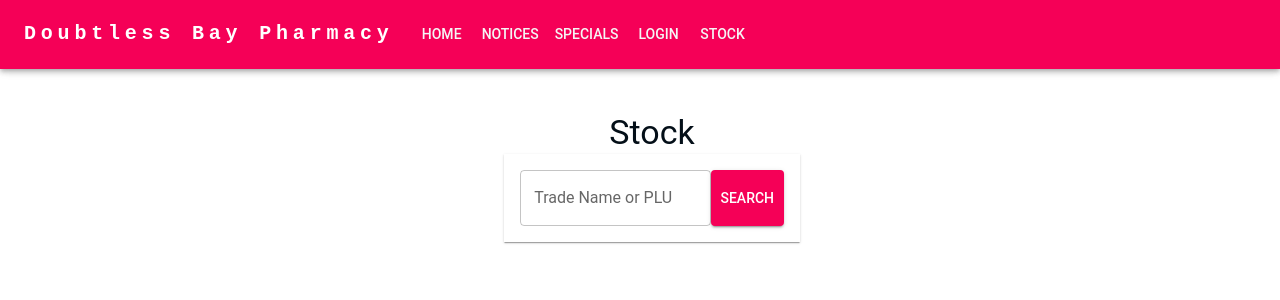
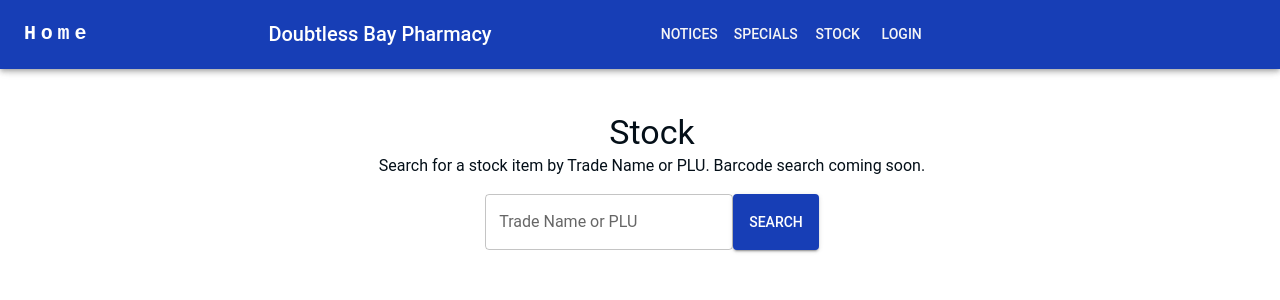
Before and after one commit to institutedata/capstone-siege2000, a React (Vite) app in the folder client/: page /stock in a window 1280 px wide. Shown: the top 300 px of the page. Built offline with nearby package versions, Linux system fonts and the light colour scheme; a web font is replaced by a local one.

Commit message:
changed color scheme back to blue, feedback from Janneke. responsive UI and menu fixed. iphone responsive

```diff
--- a/client/src/components/NavBar.jsx
+++ b/client/src/components/NavBar.jsx
@@ -1,4 +1,5 @@
 import * as React from 'react';
+import { useEffect } from 'react';
 import AppBar from '@mui/material/AppBar';
 import Box from '@mui/material/Box';
 import Toolbar from '@mui/material/Toolbar';
@@ -17,18 +18,19 @@
 import { useMediaQuery } from "react-responsive";
 import { useState } from "react";
 
-const pages = ['Home','Notices',  'Specials','Login', 'Stock'];
+const pages = ['Notices',  'Specials', 'Stock','Login',];
 const settings = ['Profile', 'Account', 'Dashboard', 'Logout'];
 export const DarkModeToggle = () => {
   const [isDark, setIsDark] = useState(true);
 
-  const systemPrefersDark = useMediaQuery(
-    {
-      query: "(prefers-color-scheme: dark)",
-    },
-    undefined,
-    (isSystemDark) => setIsDark(isSystemDark)
-  );
+  // Listen to the system preference
+  const systemPrefersDark = useMediaQuery({
+    query: '(prefers-color-scheme: dark)',
+  });
+
+  useEffect(() => {
+    setIsDark(systemPrefersDark);
+  }, [systemPrefersDark]);
 
   return (
     <Toggle
@@ -39,7 +41,6 @@
     />
   );
 };
-
 function NavBar() {
   const [anchorElNav, setAnchorElNav] = React.useState(null);
   const [anchorElUser, setAnchorElUser] = React.useState(null);
@@ -62,6 +63,7 @@
 
   return (
     <AppBar position="fixed" className="appbar">
+
       <Container maxWidth="xl">
         <Toolbar disableGutters>
 
@@ -80,8 +82,9 @@
               textDecoration: 'none',
             }}
           >
-            Doubtless Bay Pharmacy
+           Home
           </Typography>
+
 
           <Box sx={{ flexGrow: 1, display: { xs: 'flex', md: 'none' } }}>
             <IconButton
@@ -115,13 +118,15 @@
               {pages.map((page) => (
                 <MenuItem key={page} onClick={handleCloseNavMenu}>
                   <Typography textAlign="left">
-                    <Link to={`/${page}`}>{page}</Link>
+                    <Link to={`/${page.toLowerCase()}`}>{page}</Link>
                   </Typography>
                 </MenuItem>
               ))}
+
+
             </Menu>
           </Box>
-          <AdbIcon sx={{ display: { xs: 'flex', md: 'none' }, mr: 1 }} />
+          <Typography variant='h6' color='inherit' sx={{ flexGrow: 1 }}>Doubtless Bay Pharmacy</Typography>
           <Typography
             variant="h5"
             noWrap
@@ -147,10 +152,12 @@
                 onClick={handleCloseNavMenu}
                 sx={{ my: 2, color: 'white', display: 'block' }}
               >
-               <Link to={`/${page}`}>{page}</Link>
+               <Link to={`/${page.toLowerCase()}`}>{page}</Link>
               </Button>
             ))}
+
           </Box>
+
 
           <Box sx={{ flexGrow: 0 }}>
 
@@ -178,7 +185,7 @@
 >
    {pages.map((page) => (
                 <MenuItem key={page} onClick={handleCloseUserMenu}>
-                  <Link to={`/${page}`}>{page}</Link>
+                  <Link to={`/${page.toLowerCase()}`}>{page}</Link>
                 </MenuItem>
               ))}
             </Menu>
--- a/client/src/components/customTheme.jsx
+++ b/client/src/components/customTheme.jsx
@@ -3,10 +3,10 @@
 export const customTheme = createTheme({
     palette: {
         primary: {
-            main: '#f50057',
+            main: '#173eb6',
         },
         secondary: {
-            main: '#f50057',
+            main: '#3083e2',
         },
 
     },
--- a/client/src/pages/Home.jsx
+++ b/client/src/pages/Home.jsx
@@ -11,7 +11,7 @@
     return (
         <div className="posts" textAlign="center" >
             <Typography variant="h3" gutterBottom>
-                Welcome to Our Team Portal
+                pharmAdmin
             </Typography>
 
             <Grid container spacing={2}xs={12} md={8} justifyContent="center">
--- a/client/src/pages/Stock.jsx
+++ b/client/src/pages/Stock.jsx
@@ -34,11 +34,12 @@
     return (
         <div className="posts">
             <Typography variant="h4">Stock</Typography>
-            <Grid  container spacing={2} width="80%" >
+            <Typography variant="body1">Search for a stock item by Trade Name or PLU. Barcode search coming soon.</Typography>
+            <Grid  container spacing={2} width="80%" sx={{border:"0"}}>
 
-                <Grid item xs={12} md={12}sx={{flexDirection:'row'}}>
+                <Grid item xs={12} md={12}sx={{flexDirection:'row', border:"0"}}>
                 <form onSubmit={handleSearch}>
-                <FormControl onSubmit={handleSearch} xs={12}sx={{ boxShadow: 1,p:2, flexDirection:'row'}} >
+                <FormControl onSubmit={handleSearch} xs={12}sx={{ p:2, flexDirection:'row'}} >
                     <TextField
                         label="Trade Name or PLU"
                         value={inputValue}
```
